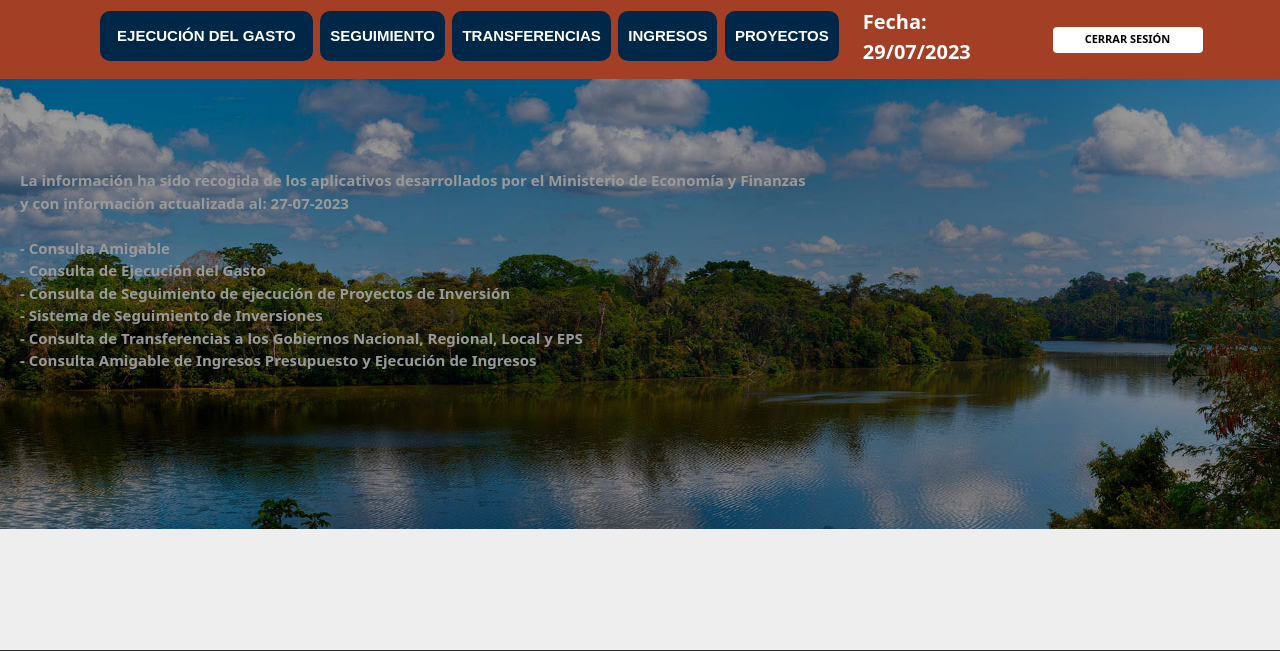
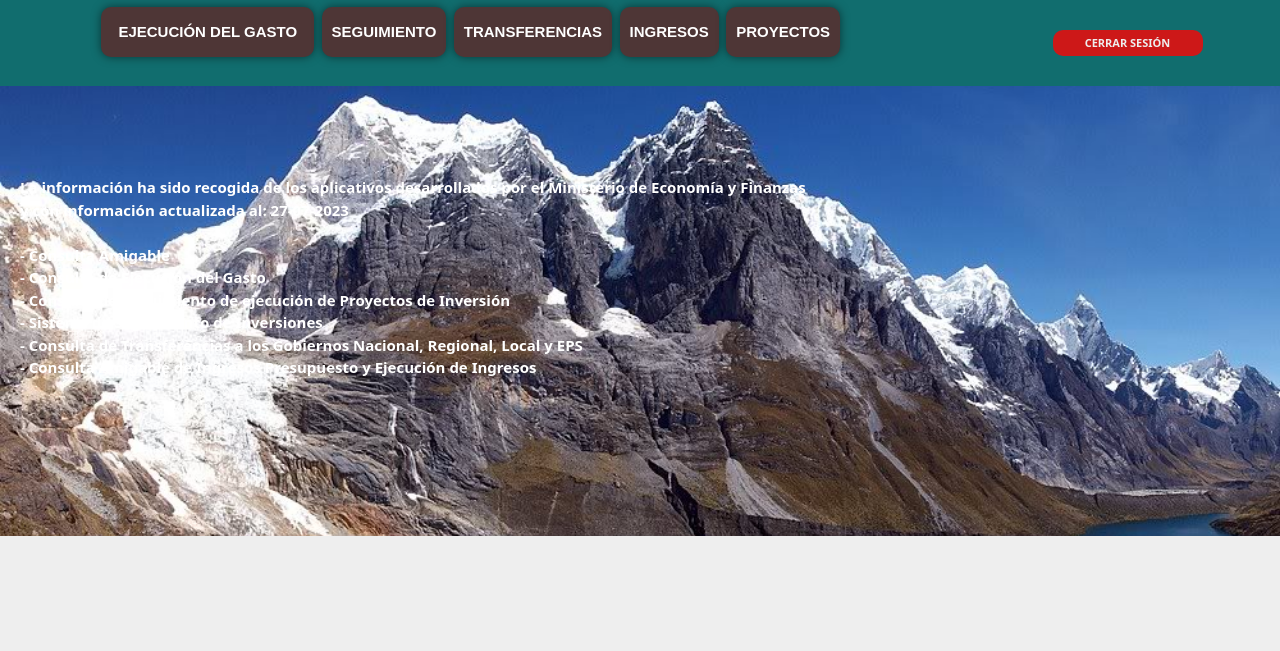
Before and after one commit to xanderMMR/phpProject, a PHP site: page /form/consulta.php in a window 1280 px wide. Shown: the top 651 px of the page. Run offline with PHP 8.4, Linux system fonts and the light colour scheme; the visitor is signed in with stand-in values (Sample User, id 1); data that the repository does not hold is empty; some libraries are stand-ins or nearby versions; grey boxes are pictures that could not be loaded.

Commit message:
Agregando color verdoso a header y cambiando imagen de centro

```diff
--- a/dom/css/cabecera.css
+++ b/dom/css/cabecera.css
@@ -30,9 +30,12 @@ body {
     margin-left: 1%;
 }
 .nav-item{
-    background-color: #002747;
+    background-color: #4E3636;
     width: auto;
-    margin-bottom: 1%;
+    margin-bottom: 3%;
+    box-shadow: 0 0 10px rgba(0, 0, 0, 0.5);
+    width: auto;
+    font-size: 0.8em;
 }
 .container-fluid>.navbar-collapse, .container-fluid>.navbar-header, .container>.navbar-collapse, .container>.navbar-header {
     margin-right: 0px;
--- a/dom/css/ejecucion_gasto.css
+++ b/dom/css/ejecucion_gasto.css
@@ -130,7 +130,9 @@ table>tbody>tr>td {
 
 .botonSalir {
     font-size: 11px !important;
-    width: 150px !important;
+    background-color: #CD1818;
+    color: #eeeeee;
+    border-radius: 10px;
 }
 
 .watermark {
--- a/dom/css/global.css
+++ b/dom/css/global.css
@@ -1,5 +1,5 @@
 .nv-header {
-    background: #a23f25;
+    background: #116D6E;
     border-radius: 0%
 }
 
--- a/form/cabecera.php
+++ b/form/cabecera.php
@@ -40,14 +40,14 @@
                     </div>
                 </ul>
             </div>
-            <label class="font-time">
+            <!-- <label class="font-time">
                 <?php date_default_timezone_set('America/Lima'); ?>
                 Fecha:
                 <?php echo date('d/m/Y') ?>
-            </label>
+            </label> -->
             <div class="reg">
                 <form method="POST" action="salir.php">
-                    <button class="btn btn-white botonSalir">
+                    <button class="btn  botonSalir">
                         <b>CERRAR SESIÓN</b>
                     </button>
                 </form>
@@ -61,10 +61,10 @@
 </html>
 
 
-<div class="hero-wrap" style="background-image: url('../images/Selva2.jpg');height: 450px!important"
+<div class="hero-wrap" style="background-image: url('../images/juas.jpg');height: 450px!important"
     data-stellar-background-ratio="0.5">
 
-    <div class="overlay"></div>
+    <div class=""></div>
     <div style="color:white!important;margin-left:20px;font-size:15px;font-weight:bold">
         <br><br><br><br>
         La información ha sido recogida de los aplicativos desarrollados por el Ministerio de Economía y Finanzas
```
Also changed, not shown: images/juas.jpg (added).
